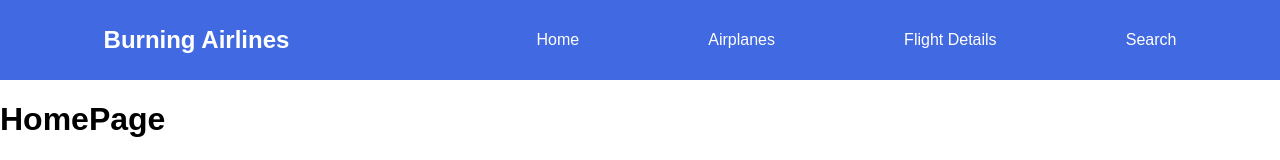
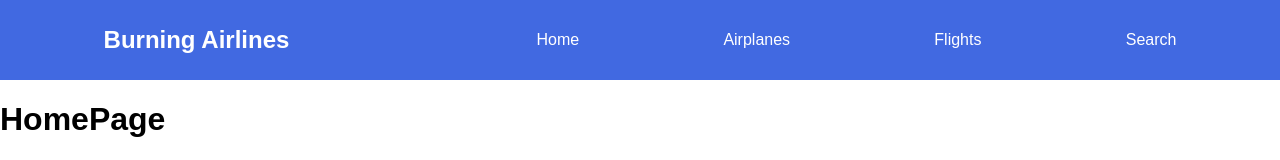
Before and after one commit to gabrielcon6/project-2-airlines, a React (Create React App) app in the folder burning_airlines_app/: page / in a window 1280 px wide. Shown: the top 160 px of the page. Built offline with nearby package versions, Linux system fonts and the light colour scheme.

Commit message:
finshed nav bar routers

```diff
--- a/burning_airlines_app/src/components/App.js
+++ b/burning_airlines_app/src/components/App.js
@@ -12,12 +12,12 @@ function App() {
     <Router>
       <div className="App">
         <Nav />
-        <switch>
+        <Switch>
           <Route path="/" exact component={HomePage} />
           <Route path="/airplanes" component={Airplanes} />
           <Route path="/flights" component={FlightDetails} />
           <Route path="/search" component={SearchFlight} />
-        </switch>
+        </Switch>
       </div>
     </Router>
   );
--- a/burning_airlines_app/src/components/Nav.js
+++ b/burning_airlines_app/src/components/Nav.js
@@ -1,15 +1,30 @@
 import React from "react";
 import "../styles/index.css";
+import { Link } from "react-router-dom";
+import { bold } from "ansi-colors";
 
 function Nav() {
+  const navStyle = {
+    color: "white",
+    textDecoration: "none"
+  };
+
   return (
     <nav>
       <h2>Burning Airlines</h2>
       <ul className="nav-links">
-        <li>Home</li>
-        <li>Airplanes</li>
-        <li>Flight Details</li>
-        <li>Search</li>
+        <Link style={navStyle} to="/">
+          <li>Home</li>
+        </Link>
+        <Link style={navStyle} to="/airplanes">
+          <li>Airplanes</li>
+        </Link>
+        <Link style={navStyle} to="/flight">
+          <li>Flights</li>
+        </Link>
+        <Link style={navStyle} to="/search">
+          <li>Search</li>
+        </Link>
       </ul>
     </nav>
   );
```
